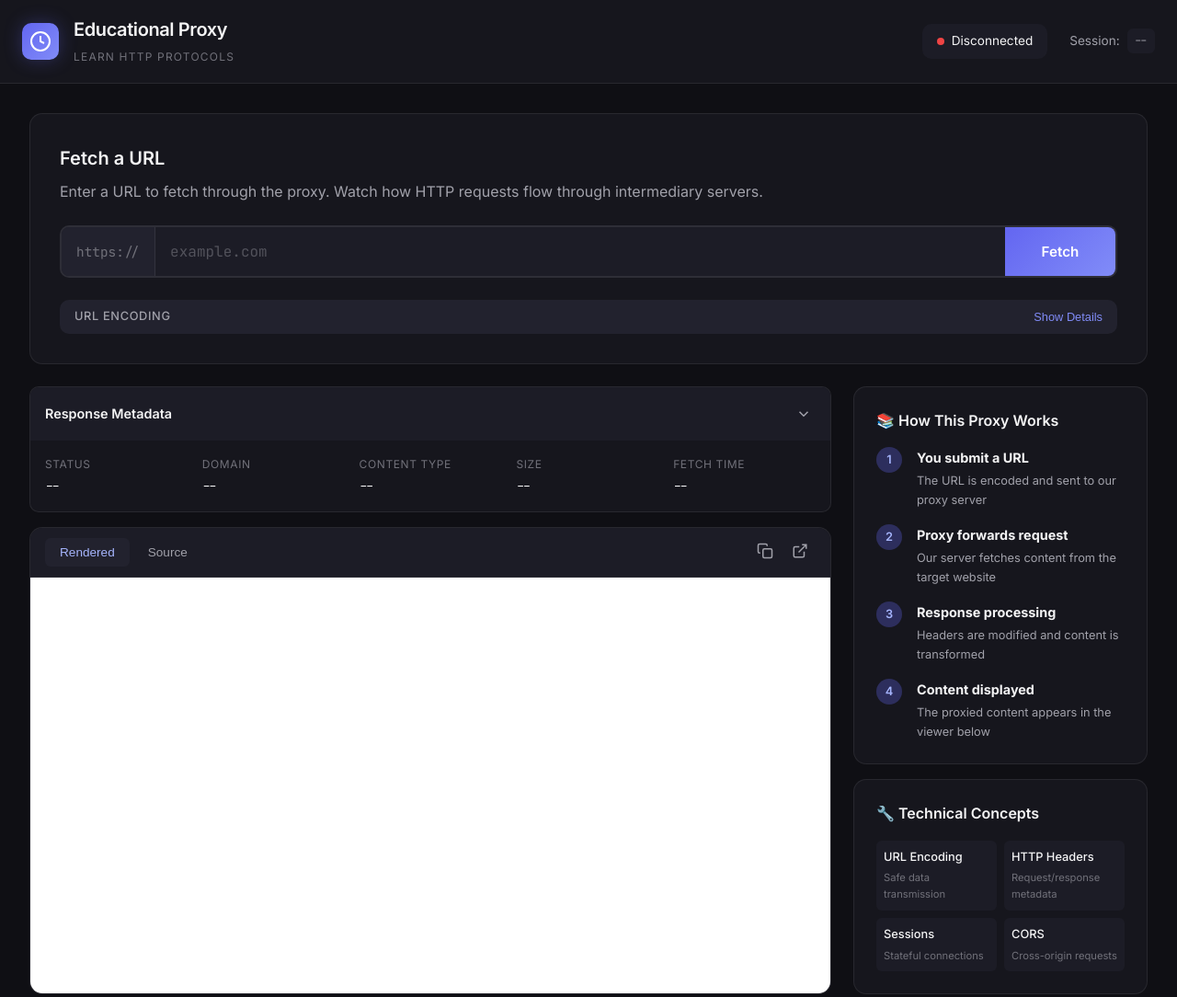
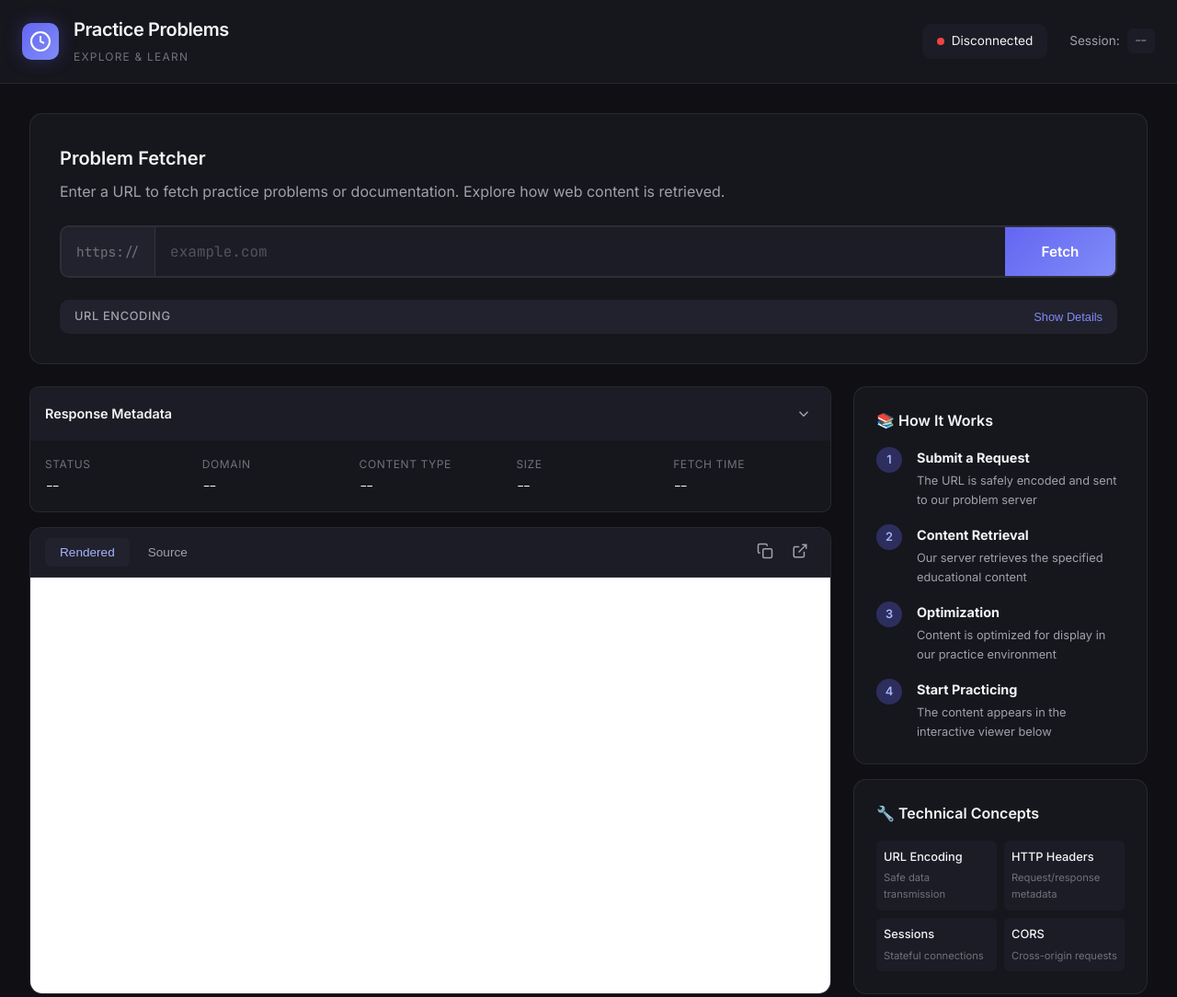
Before and after one commit to Burnedfart/navigator, a website: page public/index.html in a window 1280 px wide. Shown: the top 1084 px of the page at 92% size. Drawn offline with Linux system fonts and the light colour scheme; no server answers.

```diff
--- a/public/index.html
+++ b/public/index.html
@@ -1,15 +1,20 @@
 <!DOCTYPE html>
 <html lang="en">
+
 <head>
     <meta charset="UTF-8">
     <meta name="viewport" content="width=device-width, initial-scale=1.0">
-    <title>Educational Web Proxy - Learn HTTP Protocols</title>
-    <meta name="description" content="An educational tool for developers to learn about HTTP proxy architecture, URL encoding, and request forwarding.">
+    <title>Practice Problems - Educational Tools</title>
+    <meta name="description"
+        content="A platform for students and developers to practice coding problems and explore web architecture.">
     <link rel="stylesheet" href="css/styles.css">
     <link rel="preconnect" href="https://fonts.googleapis.com">
     <link rel="preconnect" href="https://fonts.gstatic.com" crossorigin>
-    <link href="https://fonts.googleapis.com/css2?family=Inter:wght@300;400;500;600;700&family=JetBrains+Mono:wght@400;500&display=swap" rel="stylesheet">
+    <link
+        href="https://fonts.googleapis.com/css2?family=Inter:wght@300;400;500;600;700&family=JetBrains+Mono:wght@400;500&display=swap"
+        rel="stylesheet">
 </head>
+
 <body>
     <div class="app-container">
         <!-- Header -->
@@ -18,13 +23,13 @@
                 <div class="logo">
                     <div class="logo-icon">
                         <svg viewBox="0 0 24 24" fill="none" stroke="currentColor" stroke-width="2">
-                            <circle cx="12" cy="12" r="10"/>
-                            <path d="M12 6v6l4 2"/>
+                            <circle cx="12" cy="12" r="10" />
+                            <path d="M12 6v6l4 2" />
                         </svg>
                     </div>
                     <div class="logo-text">
-                        <h1>Educational Proxy</h1>
-                        <span class="tagline">Learn HTTP Protocols</span>
+                        <h1>Practice Problems</h1>
+                        <span class="tagline">Explore & Learn</span>
                     </div>
                 </div>
                 <div class="header-status">
@@ -45,9 +50,9 @@
             <!-- URL Input Section -->
             <section class="input-section">
                 <div class="input-card">
-                    <h2>Fetch a URL</h2>
+                    <h2>Problem Fetcher</h2>
                     <p class="input-description">
-                        Enter a URL to fetch through the proxy. Watch how HTTP requests flow through intermediary servers.
+                        Enter a URL to fetch practice problems or documentation. Explore how web content is retrieved.
                     </p>
 
                     <form id="proxyForm" class="proxy-form">
@@ -55,19 +60,14 @@
                             <div class="protocol-indicator" id="protocolIndicator">
                                 <span>https://</span>
                             </div>
-                            <input
-                                type="text"
-                                id="urlInput"
-                                class="url-input"
-                                placeholder="example.com"
-                                autocomplete="off"
-                                spellcheck="false"
-                            >
+                            <input type="text" id="urlInput" class="url-input" placeholder="example.com"
+                                autocomplete="off" spellcheck="false">
                             <button type="submit" class="fetch-button" id="fetchButton">
                                 <span class="button-text">Fetch</span>
                                 <span class="button-loading">
                                     <svg class="spinner" viewBox="0 0 24 24">
-                                        <circle cx="12" cy="12" r="10" fill="none" stroke="currentColor" stroke-width="3"/>
+                                        <circle cx="12" cy="12" r="10" fill="none" stroke="currentColor"
+                                            stroke-width="3" />
                                     </svg>
                                 </span>
                             </button>
@@ -108,7 +108,7 @@
                         <h3>Response Metadata</h3>
                         <button class="panel-toggle" id="toggleMetadata">
                             <svg viewBox="0 0 24 24" fill="none" stroke="currentColor" stroke-width="2">
-                                <polyline points="6,9 12,15 18,9"/>
+                                <polyline points="6,9 12,15 18,9" />
                             </svg>
                         </button>
                     </div>
@@ -148,15 +148,15 @@
                         <div class="content-actions">
                             <button class="action-button" id="copySource" title="Copy source">
                                 <svg viewBox="0 0 24 24" fill="none" stroke="currentColor" stroke-width="2">
-                                    <rect x="9" y="9" width="13" height="13" rx="2"/>
-                                    <path d="M5 15H4a2 2 0 01-2-2V4a2 2 0 012-2h9a2 2 0 012 2v1"/>
+                                    <rect x="9" y="9" width="13" height="13" rx="2" />
+                                    <path d="M5 15H4a2 2 0 01-2-2V4a2 2 0 012-2h9a2 2 0 012 2v1" />
                                 </svg>
                             </button>
                             <button class="action-button" id="openExternal" title="Open in new tab">
                                 <svg viewBox="0 0 24 24" fill="none" stroke="currentColor" stroke-width="2">
-                                    <path d="M18 13v6a2 2 0 01-2 2H5a2 2 0 01-2-2V8a2 2 0 012-2h6"/>
-                                    <polyline points="15,3 21,3 21,9"/>
-                                    <line x1="10" y1="14" x2="21" y2="3"/>
+                                    <path d="M18 13v6a2 2 0 01-2 2H5a2 2 0 01-2-2V8a2 2 0 012-2h6" />
+                                    <polyline points="15,3 21,3 21,9" />
+                                    <line x1="10" y1="14" x2="21" y2="3" />
                                 </svg>
                             </button>
                         </div>
@@ -167,8 +167,8 @@
                         <div class="empty-state" id="emptyState">
                             <div class="empty-icon">
                                 <svg viewBox="0 0 24 24" fill="none" stroke="currentColor" stroke-width="1.5">
-                                    <circle cx="12" cy="12" r="10"/>
-                                    <path d="M8 12h8M12 8v8"/>
+                                    <circle cx="12" cy="12" r="10" />
+                                    <path d="M8 12h8M12 8v8" />
                                 </svg>
                             </div>
                             <h3>No Content Yet</h3>
@@ -189,9 +189,9 @@
                         <div class="error-display" id="errorDisplay">
                             <div class="error-icon">
                                 <svg viewBox="0 0 24 24" fill="none" stroke="currentColor" stroke-width="2">
-                                    <circle cx="12" cy="12" r="10"/>
-                                    <line x1="12" y1="8" x2="12" y2="12"/>
-                                    <line x1="12" y1="16" x2="12.01" y2="16"/>
+                                    <circle cx="12" cy="12" r="10" />
+                                    <line x1="12" y1="8" x2="12" y2="12" />
+                                    <line x1="12" y1="16" x2="12.01" y2="16" />
                                 </svg>
                             </div>
                             <h3 class="error-title" id="errorTitle">Error</h3>
@@ -205,34 +205,34 @@
             <!-- Educational Info Panel -->
             <aside class="info-panel">
                 <div class="info-card">
-                    <h3>📚 How This Proxy Works</h3>
+                    <h3>📚 How It Works</h3>
                     <div class="info-content">
                         <div class="info-step">
                             <div class="step-number">1</div>
                             <div class="step-content">
-                                <strong>You submit a URL</strong>
-                                <p>The URL is encoded and sent to our proxy server</p>
+                                <strong>Submit a Request</strong>
+                                <p>The URL is safely encoded and sent to our problem server</p>
                             </div>
                         </div>
                         <div class="info-step">
                             <div class="step-number">2</div>
                             <div class="step-content">
-                                <strong>Proxy forwards request</strong>
-                                <p>Our server fetches content from the target website</p>
+                                <strong>Content Retrieval</strong>
+                                <p>Our server retrieves the specified educational content</p>
                             </div>
                         </div>
                         <div class="info-step">
                             <div class="step-number">3</div>
                             <div class="step-content">
-                                <strong>Response processing</strong>
-                                <p>Headers are modified and content is transformed</p>
+                                <strong>Optimization</strong>
+                                <p>Content is optimized for display in our practice environment</p>
                             </div>
                         </div>
                         <div class="info-step">
                             <div class="step-number">4</div>
                             <div class="step-content">
-                                <strong>Content displayed</strong>
-                                <p>The proxied content appears in the viewer below</p>
+                                <strong>Start Practicing</strong>
+                                <p>The content appears in the interactive viewer below</p>
                             </div>
                         </div>
                     </div>
@@ -264,10 +264,11 @@
 
         <!-- Footer -->
         <footer class="footer">
-            <p>Educational Web Proxy Framework • For learning HTTP protocols and proxy architecture</p>
+            <p>Practice Problems Platform • Exploring Web Architecture</p>
         </footer>
     </div>
 
     <script src="js/app.js"></script>
 </body>
+
 </html>
--- a/public/js/app.js
+++ b/public/js/app.js
@@ -1,7 +1,7 @@
 /**
- * Educational Web Proxy - Frontend Application
+ * Practice Problems - Frontend Application
  *
- * This file handles all client-side logic for the proxy interface.
+ * This file handles all client-side logic for the interactive environment.
  *
  * EDUCATIONAL CONCEPTS DEMONSTRATED:
  * - Fetch API for making HTTP requests
@@ -507,7 +507,7 @@ function handleOpenExternal() {
  * Initializes the application
  */
 async function initialize() {
-    console.log('🚀 Initializing Educational Proxy Frontend');
+    console.log('🚀 Initializing Practice Problems Frontend');
 
     // Check server connection
     const health = await checkServerHealth();
--- a/src/handlers/proxyHandler.js
+++ b/src/handlers/proxyHandler.js
@@ -38,7 +38,7 @@ const PROXY_CONFIG = {
     maxResponseSize: 10 * 1024 * 1024, // 10MB
 
     // User agent to identify as (important for some websites)
-    userAgent: 'EducationalProxy/1.0 (Learning Tool)',
+    userAgent: 'PracticeProblems/1.0 (Educational Tool)',
 
     // Headers to forward from client to target
     forwardHeaders: [
```
Also changed, not shown: package.json (+8 -3 lines), public/css/styles.css (+8 -5 lines), server.js (+5 -6 lines), README.md, vercel.json.
